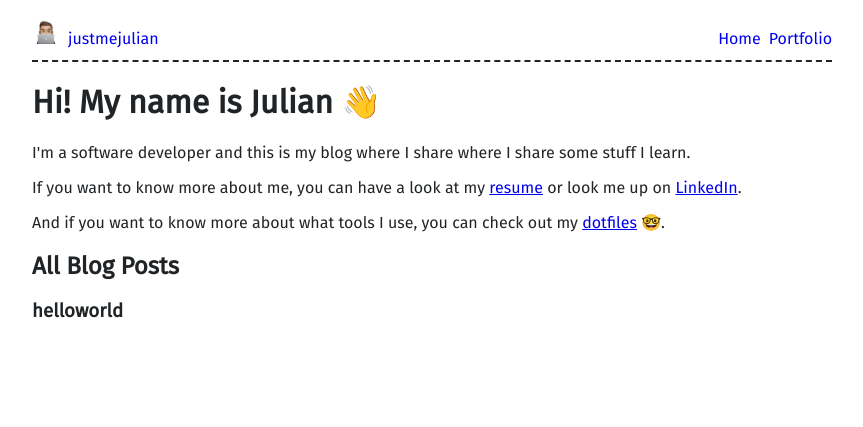
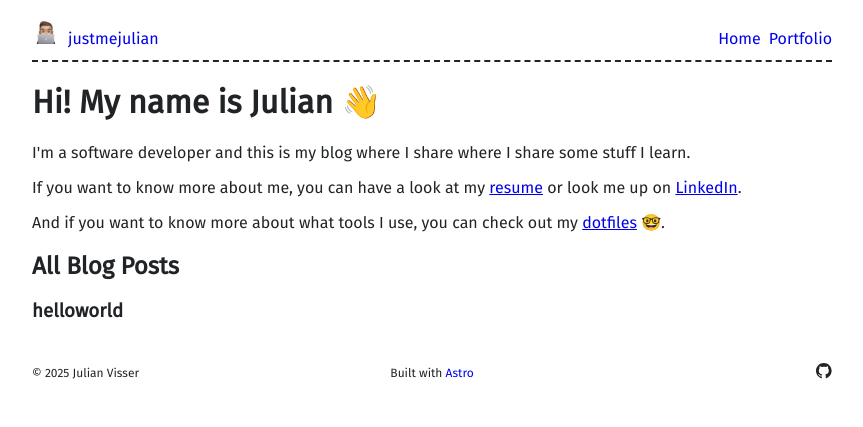
Before and after one commit to justmejulian/justmejulian.github.io, an Astro site: page / in a window 1280 px wide. Shown: the whole page, without its empty margins (208-1071 px from the left). Built offline with nearby package versions, Linux system fonts and the light colour scheme; Astro itself is replaced by a stand-in of ours.

Commit message:
add footer

```diff
--- /dev/null
+++ b/src/components/Footer.astro
@@ -0,0 +1,59 @@
+---
+import GithubLogo from '@components/GithubLogo.astro';
+---
+
+<footer>
+  <div class="left">
+    <p>&copy; {new Date().getFullYear()} Julian Visser</p>
+  </div>
+  <div class="center">
+    <p>Built with <a href="https://astro.build">Astro</a></p>
+  </div>
+  <div class="right">
+    <div class="github">
+      <a href="https://github.com/justmejulian/justmejulian.github.io">
+        <GithubLogo />
+      </a>
+    </div>
+  </div>
+</footer>
+
+<style>
+  footer {
+    display: flex;
+    align-items: center;
+    margin-top: 32px;
+    padding-bottom: 16px;
+    font-size: 12px;
+
+    div {
+      flex: 1 1 0;
+      width: 0;
+    }
+
+    a {
+      text-decoration: none;
+      font-size: 12px;
+    }
+
+    .center {
+      display: flex;
+      justify-content: center;
+    }
+
+    .right {
+      display: flex;
+      justify-content: flex-end;
+
+      .github {
+        max-width: 16px;
+      }
+    }
+
+    @media only screen and (max-width: 600px) {
+      .center {
+        display: none;
+      }
+    }
+  }
+</style>
--- /dev/null
+++ b/src/components/GitHubLogo.astro
@@ -0,0 +1,27 @@
+---
+
+---
+
+<svg viewBox="0 0 100 100" xmlns="http://www.w3.org/2000/svg">
+  <path
+    fill-rule="evenodd"
+    clip-rule="evenodd"
+    d="M48.854 0C21.839 0 0 22 0 49.217c0 21.756 13.993 40.172 33.405 46.69 2.427.49 3.316-1.059 3.316-2.362 0-1.141-.08-5.052-.08-9.127-13.59 2.934-16.42-5.867-16.42-5.867-2.184-5.704-5.42-7.17-5.42-7.17-4.448-3.015.324-3.015.324-3.015 4.934.326 7.523 5.052 7.523 5.052 4.367 7.496 11.404 5.378 14.235 4.074.404-3.178 1.699-5.378 3.074-6.6-10.839-1.141-22.243-5.378-22.243-24.283 0-5.378 1.94-9.778 5.014-13.2-.485-1.222-2.184-6.275.486-13.038 0 0 4.125-1.304 13.426 5.052a46.97 46.97 0 0 1 12.214-1.63c4.125 0 8.33.571 12.213 1.63 9.302-6.356 13.427-5.052 13.427-5.052 2.67 6.763.97 11.816.485 13.038 3.155 3.422 5.015 7.822 5.015 13.2 0 18.905-11.404 23.06-22.324 24.283 1.78 1.548 3.316 4.481 3.316 9.126 0 6.6-.08 11.897-.08 13.526 0 1.304.89 2.853 3.316 2.364 19.412-6.52 33.405-24.935 33.405-46.691C97.707 22 75.788 0 48.854 0z"
+  ></path>
+</svg>
+
+<style>
+  svg {
+    path {
+      fill: #212427;
+    }
+  }
+
+  @media (prefers-color-scheme: dark) {
+    svg {
+      path {
+        fill: #ffffff;
+      }
+    }
+  }
+</style>
--- a/src/layouts/Layout.astro
+++ b/src/layouts/Layout.astro
@@ -2,6 +2,7 @@
 import '@fontsource/fira-sans';
 
 import Nav from '@components/Nav.astro';
+import Footer from '@components/Footer.astro';
 
 const title = 'justmejulian';
 
@@ -28,6 +29,7 @@ const title = 'justmejulian';
       <main>
         <slot />
       </main>
+      <Footer />
     </div>
   </body>
 </html>
```
